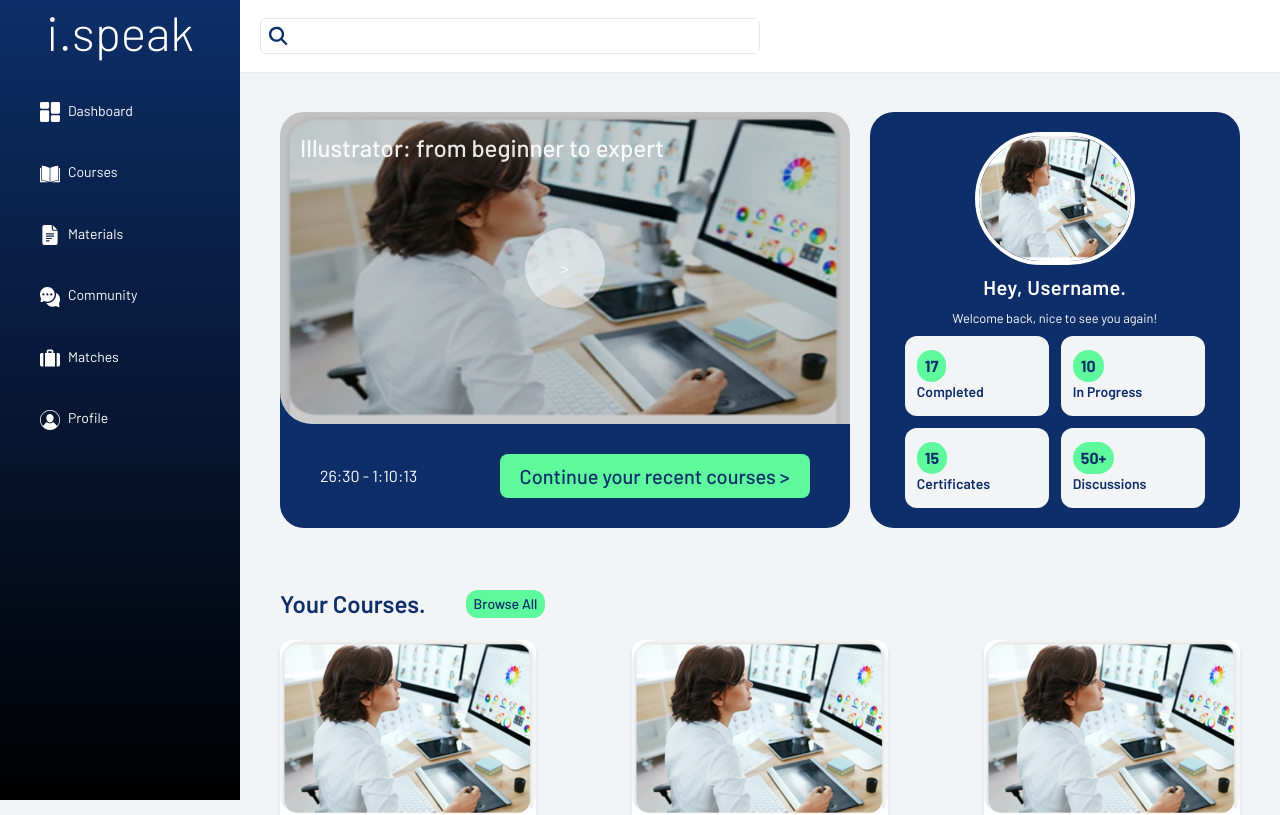
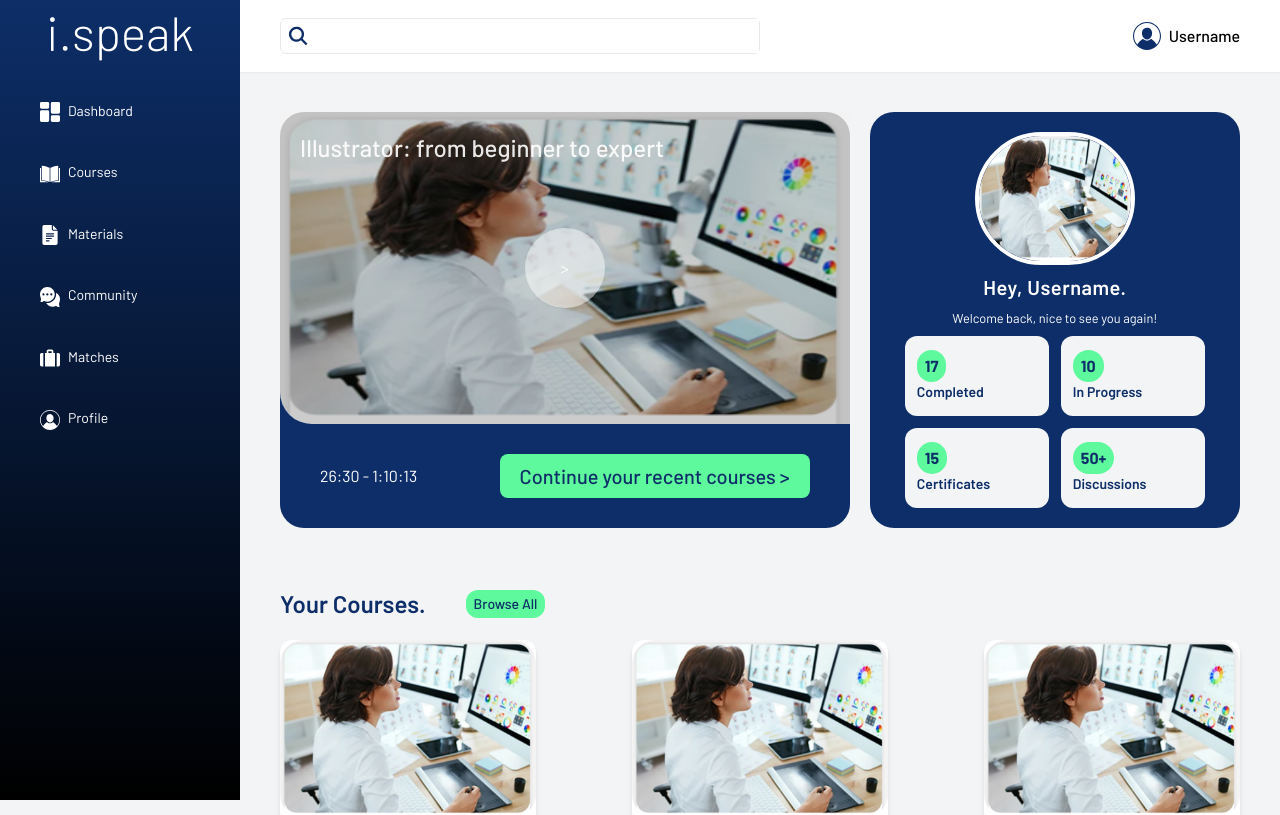
Before and after one commit to fervalle200190/ispeak-meet, a React (Create React App) app: page /courses in a window 1280 px wide. Shown: the top 815 px of the page. Built offline with nearby package versions, Linux system fonts and the light colour scheme.

Commit message:
Small changes

```diff
--- a/src/App.js
+++ b/src/App.js
@@ -1,9 +1,16 @@
-import "./App.css";
+import React from "react";
+import { Route, Switch } from "wouter";
+
+import DashboardPage from './pages/Dashboard';
+import CoursesPage from './pages/Courses';
+
 import { AsideNav } from "./components/aside/AsideNav";
 import CourseListSection from "./components/CourseListSection";
-import { Header } from "./components/Header.js";
+import Header from "./components/Header.js";
 import placeholder from "./assets/placeholder.png";
 import DashboardSection from "./components/DashboardSection";
+
+import "./App.css";
 
 const MY_COURSES = [
   {
@@ -46,6 +53,10 @@ function App() {
       <AsideNav />
       <main className="w-full pl-60">
         <Header />
+        <Switch>
+          <Route component={DashboardPage} path="/" />
+          <Route component={CoursesPage} path="/courses" />
+        </Switch>
         <div className="max-w-7xl">
           <DashboardSection />
           <CourseListSection title="Your Courses." courses={MY_COURSES} />
--- a/src/components/DashboardInfo.js
+++ b/src/components/DashboardInfo.js
@@ -1,39 +1,37 @@
-import placeholder from "../assets/placeholder.png";
-
-export default function DashboardInfo() {
+export default function DashboardInfo({username, avatar, completed, inProgress, certificates, discussions}) {
   return (
     <div className="h-[26rem] w-[26rem] rounded-3xl bg-primary flex flex-col items-center py-5 gap-2">
       <img
-        src={placeholder}
+        src={avatar}
         alt=""
         className="rounded-full h-40 w-40 border-4 border-white"
       />
       <span className="text-xl font-semibold text-white tracking-wide">
-        Hey, Username.
+        Hey, {username}.
       </span>
       <small className="text-white">Welcome back, nice to see you again!</small>
       <div className="grid grid-cols-2 gap-3">
         <div className="flex flex-col bg-gray-100 h-20 w-36 rounded-xl py-2 px-3 justify-center text-primary">
           <span className="bg-accent w-fit py-1 px-2 rounded-full font-bold">
-            17
+            {completed}
           </span>
           <span className="font-semibold text-sm">Completed</span>
         </div>
         <div className="flex flex-col bg-gray-100 h-20 w-36 rounded-xl py-2 px-3 justify-center text-primary">
           <span className="bg-accent w-fit py-1 px-2 rounded-full font-bold">
-            10
+            {inProgress}
           </span>
           <span className="font-semibold text-sm">In Progress</span>
         </div>
         <div className="flex flex-col bg-gray-100 h-20 w-36 rounded-xl py-2 px-3 justify-center text-primary">
           <span className="bg-accent w-fit py-1 px-2 rounded-full font-bold">
-            15
+            {certificates}
           </span>
           <span className="font-semibold text-sm">Certificates</span>
         </div>
         <div className="flex flex-col bg-gray-100 h-20 w-36 rounded-xl py-2 px-3 justify-center text-primary">
           <span className="bg-accent w-fit py-1 px-2 rounded-full font-bold">
-            50+
+            {discussions}
           </span>
           <span className="font-semibold text-sm">Discussions</span>
         </div>
--- a/src/components/DashboardSection.js
+++ b/src/components/DashboardSection.js
@@ -6,7 +6,7 @@ export default function DashboardSection () {
   return (
     <section className="flex p-10 gap-5 justify-between">
           <DashboardResume title="Illustrator: from beginner to expert" duration="26:30 - 1:10:13" thumbnail={placeholder}/>
-          <DashboardInfo />
+          <DashboardInfo username="Username" avatar={placeholder} completed='17' inProgress='10' certificates='15' discussions='50+'/>
         </section>
   )
 }
--- a/src/components/Header.js
+++ b/src/components/Header.js
@@ -1,12 +1,18 @@
 import { ReactComponent as SearchIcon } from '../assets/search.svg';
+import { ReactComponent as ProfileIcon } from '../assets/profile.svg';
 
-export const Header = () => {
-    return(
-        <header className='flex items-center h-[72px] px-5 bg-white shadow-sm'>
+export default function Header () {
+    return<>
+        <header className='flex items-center justify-between h-[72px] px-10 bg-white shadow-sm'>
             <form className="flex items-center h-[36px] w-1/2 rounded-md border border-gray-200">
-            <SearchIcon className='h-5 fill-primary px-2'/>
+                <SearchIcon className='h-5 fill-primary px-2'/>
                 <input type='text' className="px-1 text-xs h-full w-full outline-none"/>
             </form>
+            <div className='flex items-center'>
+            <ProfileIcon className='h-7 fill-primary px-2'/>
+            <span className='font-medium'>Username</span>
+            </div>
+
         </header>
-    );
+    </>;
 };
--- /dev/null
+++ b/src/pages/Courses/index.js
@@ -0,0 +1,7 @@
+import React from "react";
+
+export default function CoursesPage () {
+  return <>
+
+  </>
+}
--- /dev/null
+++ b/src/pages/Dashboard/index.js
@@ -0,0 +1,7 @@
+import React from "react";
+
+export default function DashboardPage () {
+  return <>
+
+  </>
+}
```
Also changed, not shown: src/components/aside/AsideNavItem.js (+7 -1 lines).
